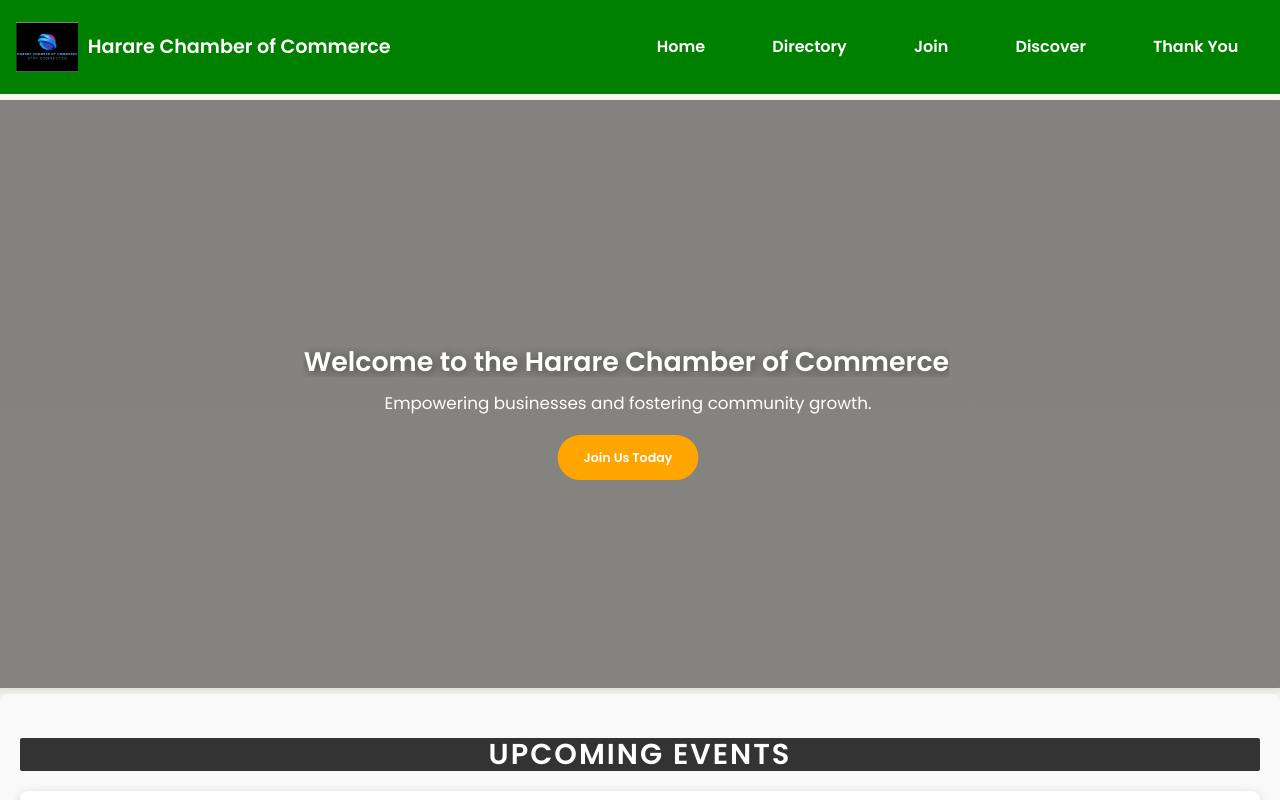
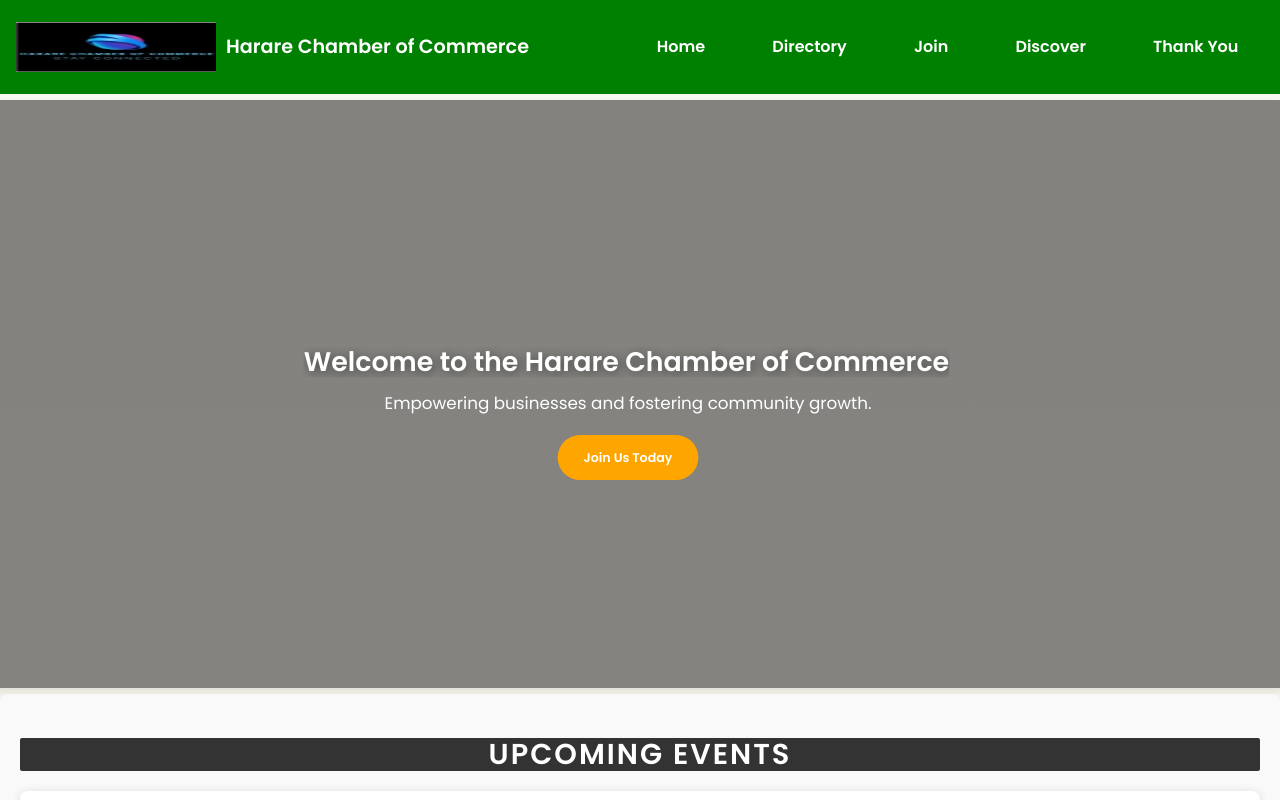
Before and after one commit to munyaradzichiondegwa/wdd231, a plain HTML site: page chamber/index.html in a window 1280 px wide. Shown: the top 800 px of the page. Drawn offline with Linux system fonts and the light colour scheme; no server answers.

Commit message:
new changes

```diff
--- a/chamber/index.html
+++ b/chamber/index.html
@@ -32,7 +32,8 @@
 <body>
     <header>
         <div class="logo-container">
-            <img src="images/harare-chamber-logo.webp" alt="Chamber Logo">
+            <img src="images/harare-chamber-logo.webp" alt="Harare Chamber of Commerce Logo" width="200" height="100">
+            <!-- Added width and height -->
             <span>Harare Chamber of Commerce</span>
         </div>
         <nav>
```
Also changed, not shown: chamber/directrory.html (+3 -2 lines), chamber/join.html (+2 -1 lines), chamber/thankyou.html (+2 -1 lines), chamber/images/avondale.webp (added), chamber/images/chapman.webp (added), chamber/images/eastgate.webp (added), chamber/images/fashion-house-logo.webp (deleted), chamber/images/gallery.webp (added), chamber/images/gardens.webp (added), chamber/images/joina.webp (added), chamber/images/mbare.webp (added), chamber/images/samlevy.webp (added).
